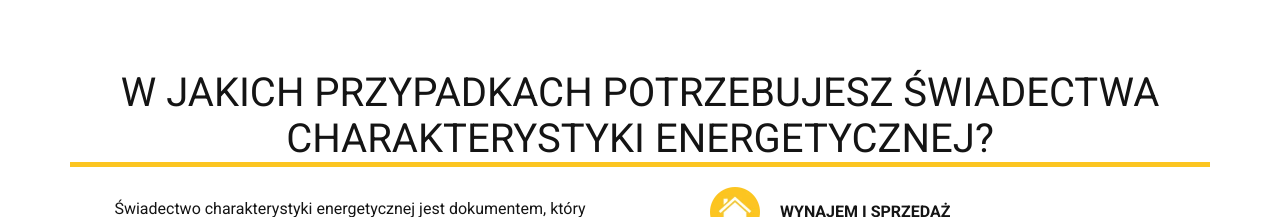
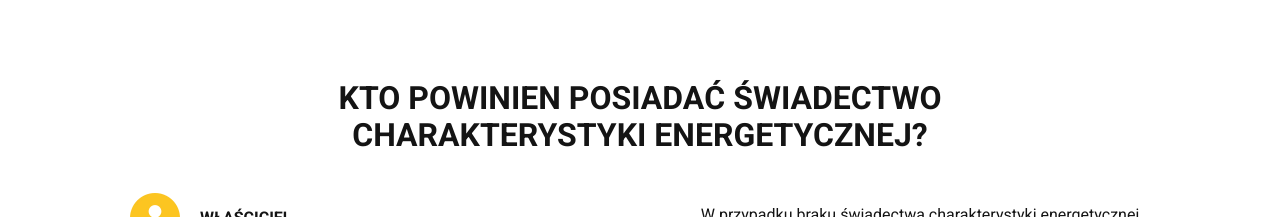
Before and after one commit to JustynaKow/Energyscan.pl, a React (Create React App) app: page / in a window 1280 px wide. Shown: the part 1570-1787 px from the top of the page. Built offline with nearby package versions, Linux system fonts and the light colour scheme.

Commit message:
changing Components positions and styles

```diff
--- a/src/components/Content/index.js
+++ b/src/components/Content/index.js
@@ -1,22 +1,23 @@
-import { Container } from "./styled";
 import Reasons from "./Reasons";
 import Price from "./Price";
 import Team from "./Team";
 import Services from "./Services";
-import Footer from "./Footer";
 import Clients from "./Clients";
 import Profit from "./Profit";
+import Information from "./Information";
+import Rating from "./Rating";
 
 const Content = () => (
-  <Container>
+  <>
     <Reasons title="W jakich przypadkach potrzebujesz świadectwa charakterystyki energetycznej?"/>
+    <Information />
     <Clients title="Kto powinien posiadać świadectwo charakterystyki energetycznej?" />
     <Price title="Ile to kosztuje?" />
     <Profit title="O czym informuje świadectwo charakterystyki energetycznej?" />
+    <Team title="Co nas wyróżnia" />
+    <Rating />
     <Services title="Nasze pozostałe usługi" />
-    <Team title="Co nas wyróżnia" />
-    <Footer />
-  </Container>
+  </>
 );
 
 export default Content;
--- a/src/components/Content/styled.js
+++ b/src/components/Content/styled.js
@@ -1,16 +1,9 @@
 import styled from "styled-components";
 
-export const Container = styled.div`
-    margin-top: 100vh;
-    width: 100%;
-    position: absolute;
-    z-index: 2;
-    background: ${({ theme }) => theme.color.white};
-`;
-
 export const Section = styled.section`
-    padding: 40px 50px 20px;
-    width: 100%;
+    padding: 100px 20px 0 20px;
+    max-width: 1200px;
+    margin: 0 auto;
 
     @media (max-width: ${({ theme }) => theme.breakpoint.mobileMax}px) {
         padding: 10px;
@@ -19,12 +12,19 @@ export const Section = styled.section`
 
 export const Title = styled.h2`
     text-transform: uppercase;
-    margin: 0 20px;
-    font-size: 2.5rem;
-    font-weight: normal;
-    border-bottom: 5px solid ${({ theme }) => theme.color.husk};
+    max-width: 800px;
+    margin: 20px auto;
+    font-size: 2rem;
+    text-align: center;
 
     @media (max-width: ${({ theme }) => theme.breakpoint.mobileMax}px) {
         font-size: 1.5rem;
     }
 `;
+
+export const Article = styled.p`
+    margin: 30px auto;
+    max-width: 900px;
+    line-height: 1.5;
+    text-align: center;
+`;
```
